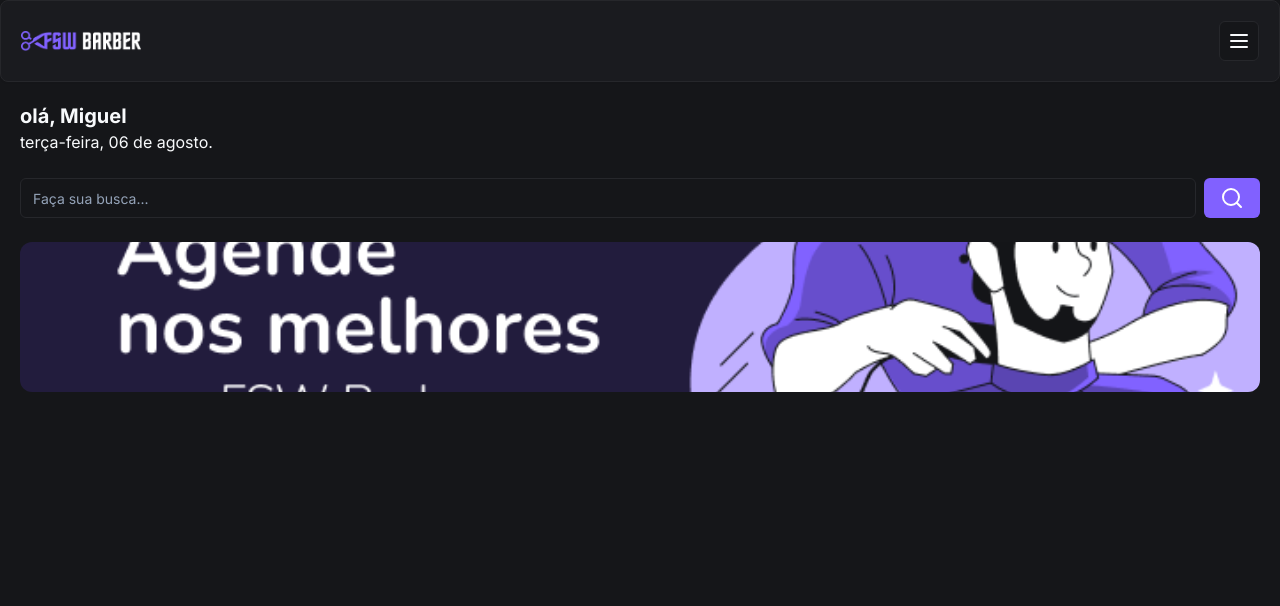
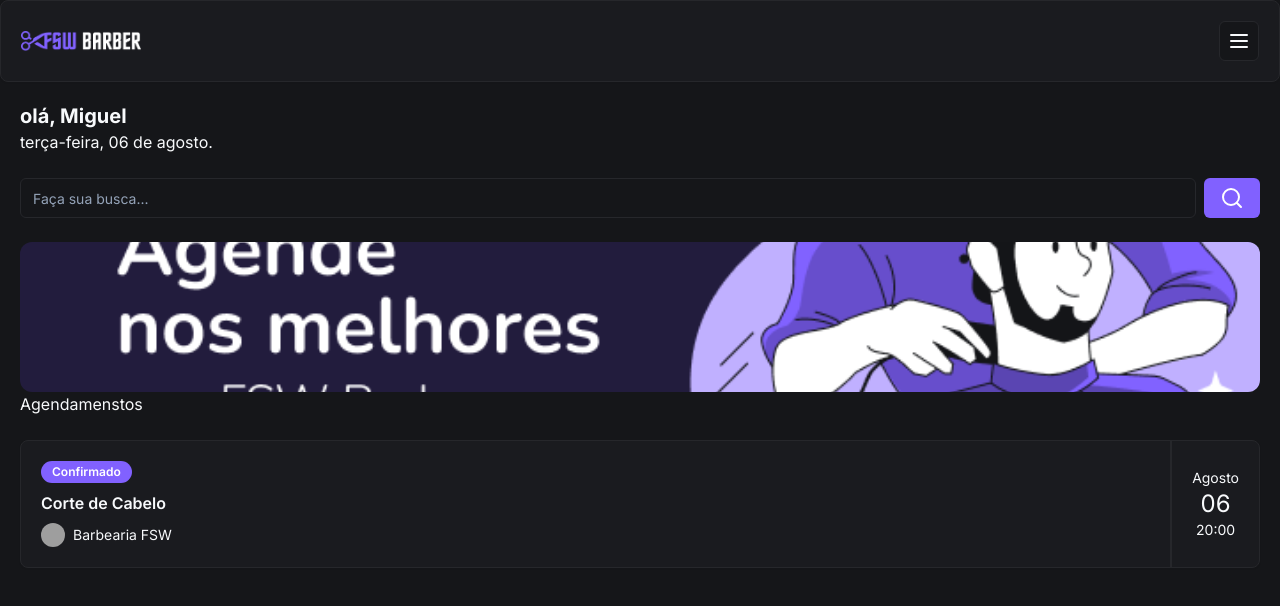
Before and after one commit to Gabriel8901221/fsw-barber, a Next.js app: page / in a window 1280 px wide. Shown: the top 606 px of the page. Built offline with nearby package versions, Linux system fonts and the light colour scheme; grey boxes are pictures that could not be loaded.

Commit message:
feat: add booking item

```diff
--- /dev/null
+++ b/app/_components/ui/avatar.tsx
@@ -0,0 +1,50 @@
+"use client"
+
+import * as React from "react"
+import * as AvatarPrimitive from "@radix-ui/react-avatar"
+
+import { cn } from "@/app/_lib/utils"
+
+const Avatar = React.forwardRef<
+  React.ElementRef<typeof AvatarPrimitive.Root>,
+  React.ComponentPropsWithoutRef<typeof AvatarPrimitive.Root>
+>(({ className, ...props }, ref) => (
+  <AvatarPrimitive.Root
+    ref={ref}
+    className={cn(
+      "relative flex h-10 w-10 shrink-0 overflow-hidden rounded-full",
+      className,
+    )}
+    {...props}
+  />
+))
+Avatar.displayName = AvatarPrimitive.Root.displayName
+
+const AvatarImage = React.forwardRef<
+  React.ElementRef<typeof AvatarPrimitive.Image>,
+  React.ComponentPropsWithoutRef<typeof AvatarPrimitive.Image>
+>(({ className, ...props }, ref) => (
+  <AvatarPrimitive.Image
+    ref={ref}
+    className={cn("aspect-square h-full w-full", className)}
+    {...props}
+  />
+))
+AvatarImage.displayName = AvatarPrimitive.Image.displayName
+
+const AvatarFallback = React.forwardRef<
+  React.ElementRef<typeof AvatarPrimitive.Fallback>,
+  React.ComponentPropsWithoutRef<typeof AvatarPrimitive.Fallback>
+>(({ className, ...props }, ref) => (
+  <AvatarPrimitive.Fallback
+    ref={ref}
+    className={cn(
+      "flex h-full w-full items-center justify-center rounded-full bg-muted",
+      className,
+    )}
+    {...props}
+  />
+))
+AvatarFallback.displayName = AvatarPrimitive.Fallback.displayName
+
+export { Avatar, AvatarImage, AvatarFallback }
--- /dev/null
+++ b/app/_components/ui/badge.tsx
@@ -0,0 +1,36 @@
+import * as React from "react"
+import { cva, type VariantProps } from "class-variance-authority"
+
+import { cn } from "@/app/_lib/utils"
+
+const badgeVariants = cva(
+  "inline-flex items-center rounded-full border px-2.5 py-0.5 text-xs font-semibold transition-colors focus:outline-none focus:ring-2 focus:ring-ring focus:ring-offset-2",
+  {
+    variants: {
+      variant: {
+        default:
+          "border-transparent bg-primary text-primary-foreground hover:bg-primary/80",
+        secondary:
+          "border-transparent bg-secondary text-secondary-foreground hover:bg-secondary/80",
+        destructive:
+          "border-transparent bg-destructive text-destructive-foreground hover:bg-destructive/80",
+        outline: "text-foreground",
+      },
+    },
+    defaultVariants: {
+      variant: "default",
+    },
+  },
+)
+
+export interface BadgeProps
+  extends React.HTMLAttributes<HTMLDivElement>,
+    VariantProps<typeof badgeVariants> {}
+
+function Badge({ className, variant, ...props }: BadgeProps) {
+  return (
+    <div className={cn(badgeVariants({ variant }), className)} {...props} />
+  )
+}
+
+export { Badge, badgeVariants }
--- a/app/page.tsx
+++ b/app/page.tsx
@@ -3,6 +3,9 @@
 import { Button } from "./_components/ui/button"
 import { Input } from "./_components/ui/input"
 import Image from "next/image"
+import { Card, CardContent } from "./_components/ui/card"
+import { Badge } from "./_components/ui/badge"
+import { Avatar, AvatarImage } from "./_components/ui/avatar"
 
 export default function Home() {
   return (
@@ -27,6 +30,27 @@
             className="rounded-xl object-cover"
           />
         </div>
+
+        <h2>Agendamenstos</h2>
+        <Card className="mt-6">
+          <CardContent className="flex justify-between p-0">
+            <div className="flex flex-col gap-2 py-5 pl-5">
+              <Badge className="w-fit">Confirmado</Badge>
+              <h3 className="font-semibold">Corte de Cabelo</h3>
+              <div className="flex items-center gap-2">
+                <Avatar className="h-6 w-6">
+                  <AvatarImage src="https://utfs.io/f/c97a2dc9-cf62-468b-a851-bfd2bdde775f-16p.png" />
+                </Avatar>
+                <p className="text-sm">Barbearia FSW</p>
+              </div>
+            </div>
+            <div className="flex flex-col items-center justify-center border-l-2 border-solid px-5">
+              <p className="text-sm">Agosto</p>
+              <p className="text-2xl">06</p>
+              <p className="text-sm">20:00</p>
+            </div>
+          </CardContent>
+        </Card>
       </div>
     </div>
   )
--- a/package.json
+++ b/package.json
@@ -14,6 +14,7 @@
   },
   "dependencies": {
     "@prisma/client": "^5.17.0",
+    "@radix-ui/react-avatar": "^1.1.0",
     "@radix-ui/react-slot": "^1.1.0",
     "class-variance-authority": "^0.7.0",
     "clsx": "^2.1.1",
```
Also changed, not shown: 1 other file (tests, documents, lock files or other folders).
